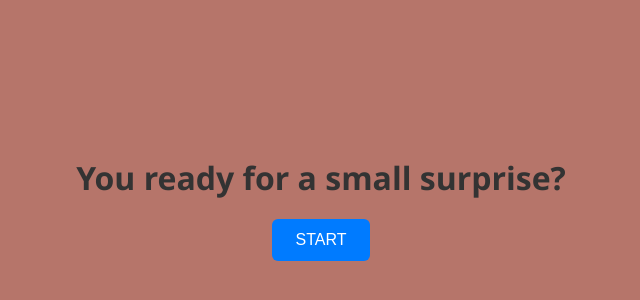
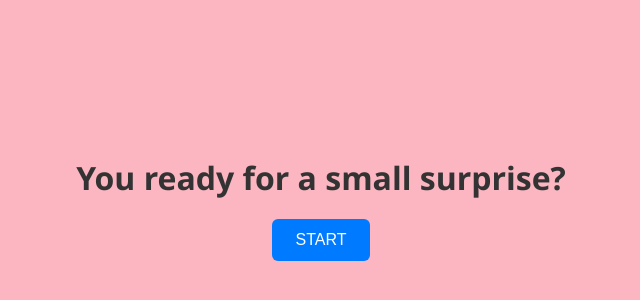
Before and after one commit to SDRakshith7/CARD, a plain HTML site: page index.html in a window 1280 px wide. Shown: the part 192-492 px from the top of the page, without its empty margins (319-959 px from the left). Drawn offline with Linux system fonts and the light colour scheme.

Commit message:
Update index.html

```diff
--- a/index.html
+++ b/index.html
@@ -4,8 +4,9 @@
     <meta charset="UTF-8">
     <meta name="viewport" content="width=device-width, initial-scale=1.0">
     <title>MAIN</title>
-<script src="link.js" defer></script>
+    <script src="link.js" defer></script>
     <style>
+        /* Reset some default styling */
         * {
             margin: 0;
             padding: 0;
@@ -19,7 +20,7 @@
             align-items: center;
             flex-direction: column;
             font-family: 'Segoe UI', Tahoma, Geneva, Verdana, sans-serif;
-            background: #b6756a;
+            background: #fbb6c1;
             color: #333;
         }
 
```
